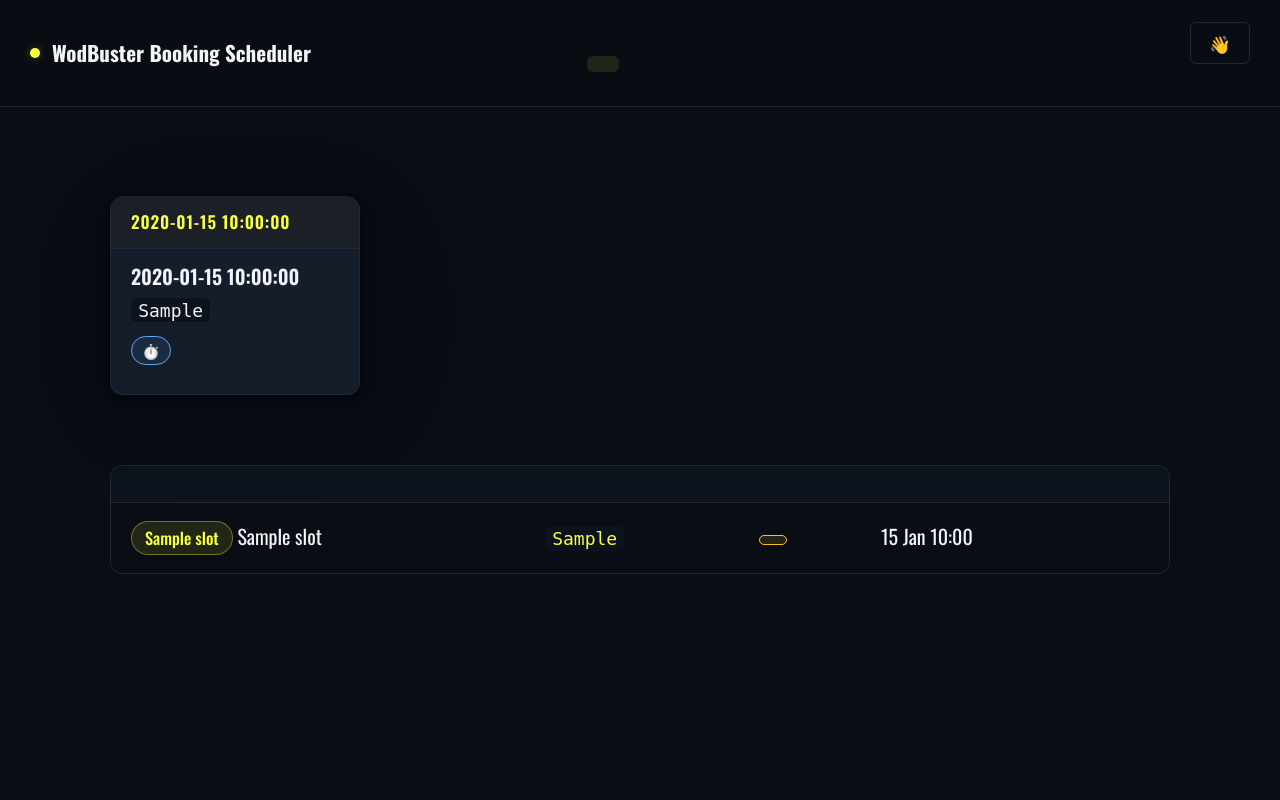
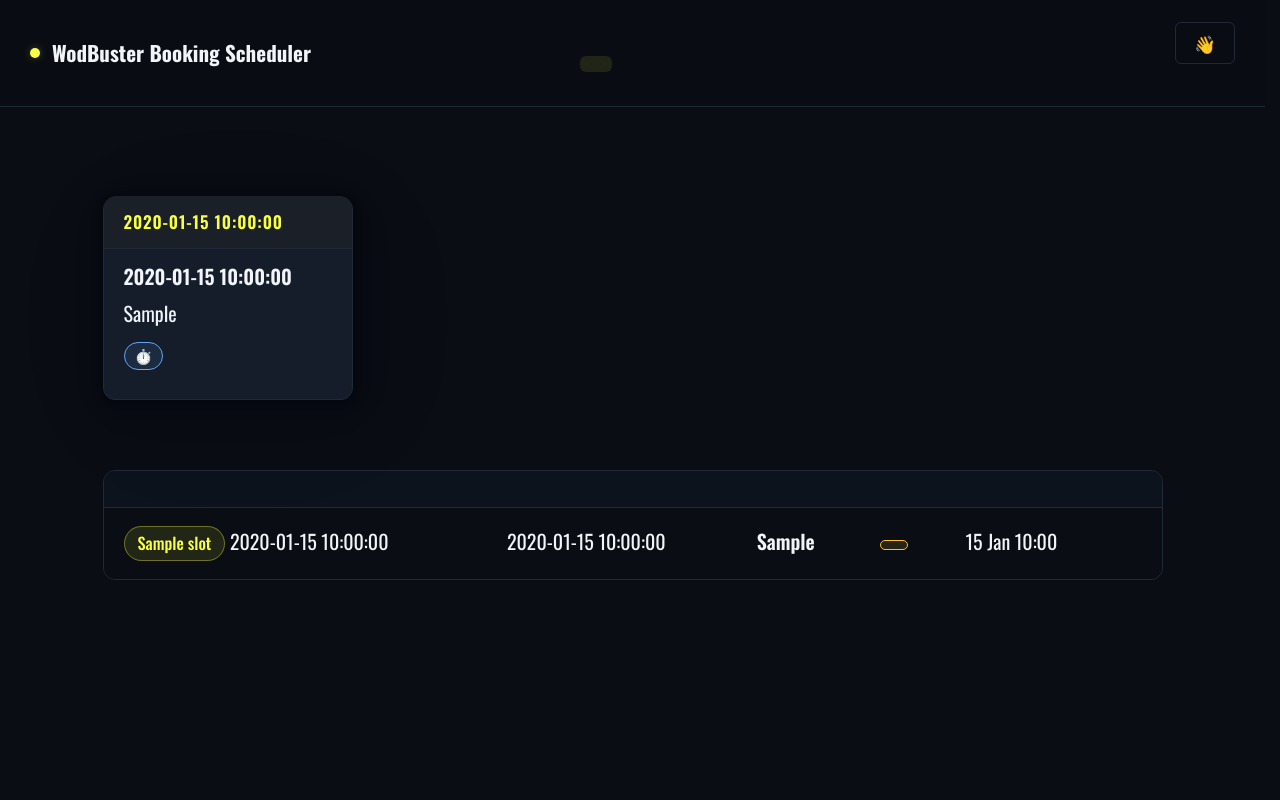
Before and after one commit to jluqueba/wodbuster-booking-scheduler, a Python web app: template src/wodbuster_worker/templates/history.html in a window 1280 px wide. Run offline with Jinja, Linux system fonts and the light colour scheme; the template is opened without the code that fills it: most values are stand-ins (such as "Sample title", 1, 10 or a date in 2020); some libraries are stand-ins or nearby versions.

Commit message:
fix(ui): stylish batch — rules delete button, form widths, history layout, telegram shift (#74)
- Rules table: compact the in-table Edit/Delete (and history Cancel)
  buttons so the six-column row stays inside its container instead of
  overflowing the horizontal-scroll wrapper, which was clipping the
  trailing red Delete button at the right edge.
- New rule form: the class-type select and class-time picker now both
  fill their equal columns (the time picker is flex + width 100%), so
  the two controls match in width.
- History upcoming tiles: the class name uses the brand font (span,
  not a code element) so it reads consistently with the hour above it.
- This week's attempts table: split the first column into Day and Hour,
  and render the class in the brand font instead of a code element.
- Telegram page: reserve the scrollbar gutter (scrollbar-gutter: stable)
  so short pages no longer shift the centered layout sideways relative
  to the taller pages.

```diff
--- a/src/wodbuster_worker/booking/routes.py
+++ b/src/wodbuster_worker/booking/routes.py
@@ -173,7 +173,8 @@ def _outcome_to_row(outcome: BookingOutcome) -> dict[str, Any]:
         "target_class": outcome.target_class,
         "target_slot": slot,
         "day_label": _DAY_LABELS[slot.weekday()],
-        "slot_label": slot.strftime("%d %b %H:%M"),
+        "slot_date_label": slot.strftime("%d %b"),
+        "slot_time_label": slot.strftime("%H:%M"),
         "terminal_status": outcome.terminal_status,
         "fallback_index": outcome.granted_fallback_index,
         "attempted_at": outcome.attempted_at.astimezone(tz),
--- a/src/wodbuster_worker/i18n/catalog.py
+++ b/src/wodbuster_worker/i18n/catalog.py
@@ -169,7 +169,8 @@ EN: dict[str, str] = {
         "to start automating attendance."
     ),
     "history.attempts.title": "📜 This week's attempts",
-    "history.table.when": "When",
+    "history.table.day": "Day",
+    "history.table.hour": "Hour",
     "history.table.class": "Class",
     "history.table.result": "Result",
     "history.table.attempted": "Attempted",
@@ -623,7 +624,8 @@ ES: dict[str, str] = {
         "una regla para empezar a automatizar."
     ),
     "history.attempts.title": "📜 Intentos de esta semana",
-    "history.table.when": "Cuándo",
+    "history.table.day": "Día",
+    "history.table.hour": "Hora",
     "history.table.class": "Clase",
     "history.table.result": "Resultado",
     "history.table.attempted": "Intentado",
--- a/src/wodbuster_worker/static/brand.css
+++ b/src/wodbuster_worker/static/brand.css
@@ -222,6 +222,14 @@ hr {
 /* --------------------------------------------------------------------------
    Main layout
    -------------------------------------------------------------------------- */
+
+/* Reserve the scrollbar gutter on every page. Without this, a short page
+   (e.g. the Telegram binding page) has no vertical scrollbar while taller
+   pages do, so the centered layout jumps sideways by the scrollbar width
+   as you navigate between them. */
+html {
+  scrollbar-gutter: stable;
+}
 
 .wb-main {
   max-width: 56rem;
@@ -725,6 +733,15 @@ fieldset legend {
 .wb-rules-table .wb-cell-actions .wb-inline-form {
   margin-left: 0.4rem;
 }
+/* Compact the in-table action buttons (rules Edit/Delete, history
+   Cancel). At full size the six-column rules table grew wider than its
+   container, so the horizontal-scroll wrapper clipped the trailing
+   Delete button at the right edge (the red fill looked cut off).
+   Smaller padding keeps the Edit/Delete pair inside the table width. */
+.wb-rules-table .wb-cell-actions .wb-btn {
+  padding: 0.35rem 0.7rem;
+  font-size: 0.82rem;
+}
 
 /* Class-type value inside the rules table. Uses the brand font rather
    than the monospace ``<code>`` treatment, which read as an out-of-place
@@ -897,7 +914,10 @@ fieldset legend {
    -------------------------------------------------------------------------- */
 
 .wb-time-picker {
-  display: inline-flex;
+  /* Fill the grid cell so the class-time control lines up exactly with
+     the full-width <select> next to it (both sit in equal 1fr columns). */
+  display: flex;
+  width: 100%;
   align-items: center;
 }
 
@@ -1255,6 +1275,9 @@ button.wb-confirm__cancel:focus-visible,
 }
 
 .wb-upcoming__class {
+  /* Match the time label's font (brand, not monospace) so the class name
+     and the hour read as one coherent tile. */
+  font-family: var(--wb-font);
   color: var(--wb-text);
 }
 
--- a/src/wodbuster_worker/templates/history.html
+++ b/src/wodbuster_worker/templates/history.html
@@ -96,7 +96,7 @@
               {% for slot in day.rows %}
                 <div class="wb-upcoming__item wb-upcoming__item--{{ slot.kind }}">
                   <span class="wb-upcoming__time">{{ slot.time_label }}</span>
-                  <code class="wb-upcoming__class">{{ slot.target_class }}</code>
+                  <span class="wb-upcoming__class">{{ slot.target_class }}</span>
                   {% if slot.fallback_index == 1 %}
                     <span class="wb-muted wb-note--xs">{{ t("history.second_shot_tag") }}</span>
                   {% endif %}
@@ -139,7 +139,8 @@
     <table class="wb-rules-table wb-history-table">
       <thead>
         <tr>
-          <th>{{ t("history.table.when") }}</th>
+          <th>{{ t("history.table.day") }}</th>
+          <th>{{ t("history.table.hour") }}</th>
           <th>{{ t("history.table.class") }}</th>
           <th>{{ t("history.table.result") }}</th>
           <th>{{ t("history.table.attempted") }}</th>
@@ -151,10 +152,11 @@
           <tr>
             <td>
               <span class="wb-chip wb-chip--accent">{{ row.day_label }}</span>
-              <span class="wb-tabular">{{ row.slot_label }}</span>
+              <span class="wb-tabular">{{ row.slot_date_label }}</span>
             </td>
+            <td class="wb-tabular">{{ row.slot_time_label }}</td>
             <td>
-              <code>{{ row.target_class }}</code>
+              <span class="wb-class-name">{{ row.target_class }}</span>
               {% if row.fallback_index == 1 %}
                 <span class="wb-muted wb-note--xs">
                   {{ t("history.second_shot_tag") }}
```
